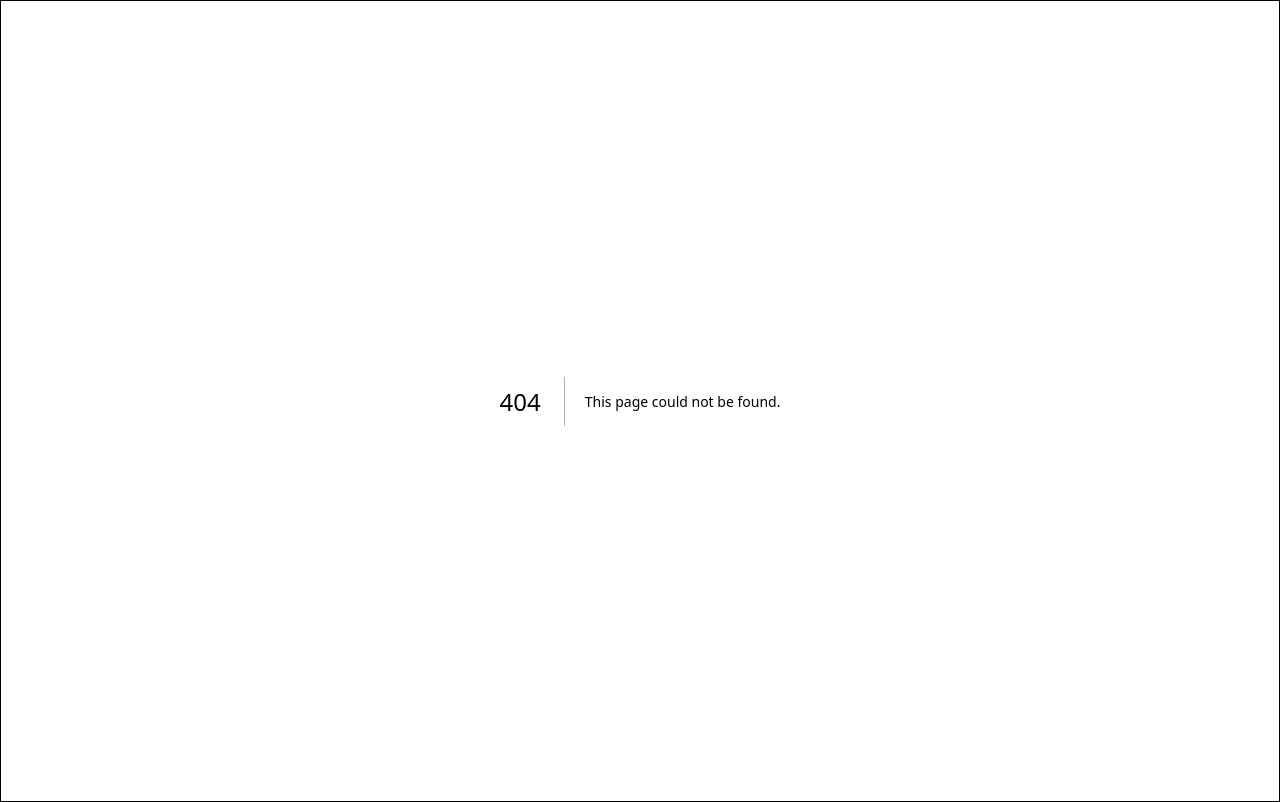
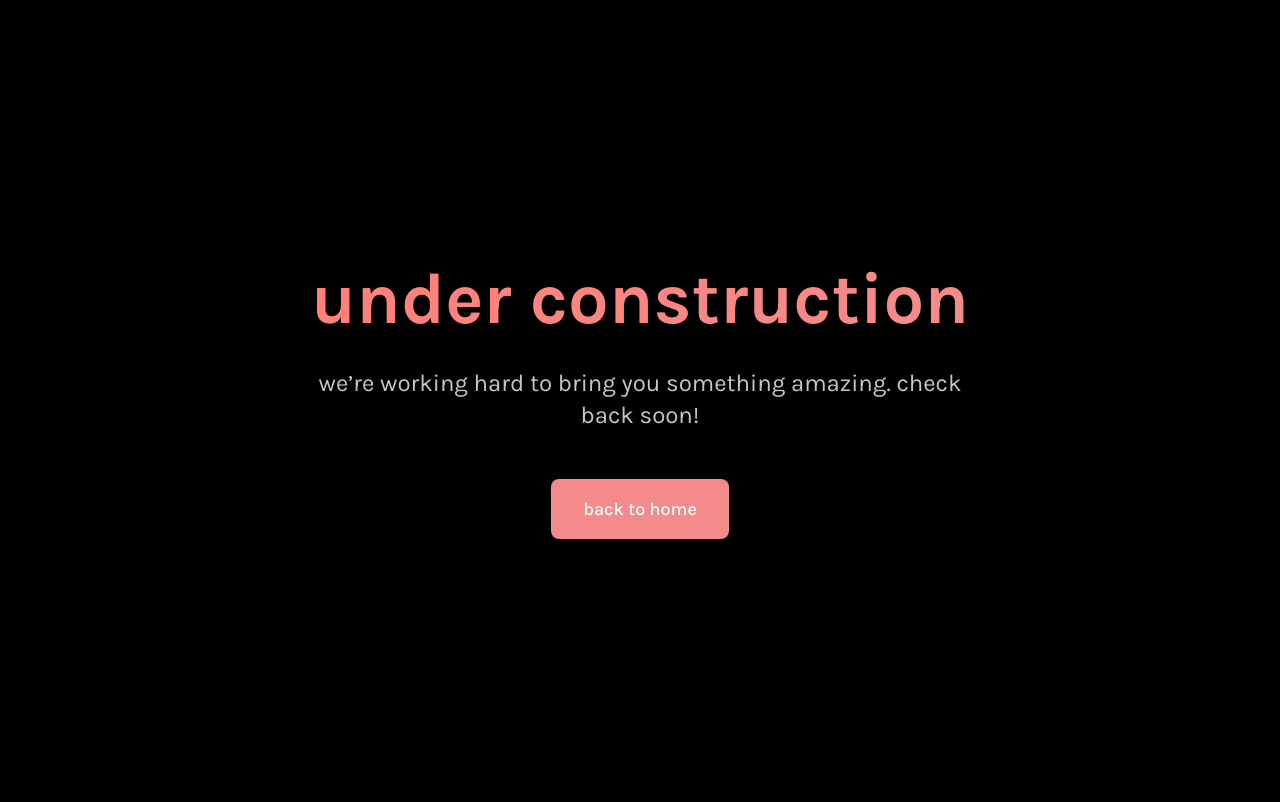
Before and after one commit to illuminaite/illuminaite.github.io, a Next.js app: page /archive in a window 1280 px wide. Before the commit this address had no page. Built offline with nearby package versions, Linux system fonts and the light colour scheme; a web font is replaced by a local one.

Commit message:
add construction for archive

```diff
--- /dev/null
+++ b/app/archive/page.tsx
@@ -0,0 +1,28 @@
+import type { Metadata } from 'next'
+import Link from 'next/link'
+
+export const metadata: Metadata = {
+  title: 'Under Construction | illuminaite academy',
+  description: 'This page is currently under construction. Check back soon for updates!',
+}
+
+export default function ConstructionPage() {
+  return (
+    <main className="min-h-screen bg-black flex items-center justify-center px-8">
+      <div className="max-w-2xl mx-auto text-center">
+        <h1 className="text-6xl lg:text-7xl font-bold mb-8">
+          <span className="gradient-text">under construction</span>
+        </h1>
+        <p className="text-xl lg:text-2xl text-primary-light/80 mb-12">
+          we&rsquo;re working hard to bring you something amazing. check back soon!
+        </p>
+        <Link
+          href="/"
+          className="inline-block bg-primary-coral hover:bg-primary-salmon text-white px-8 py-4 rounded-lg font-medium text-lg transition-colors duration-300"
+        >
+          back to home
+        </Link>
+      </div>
+    </main>
+  )
+}
```
